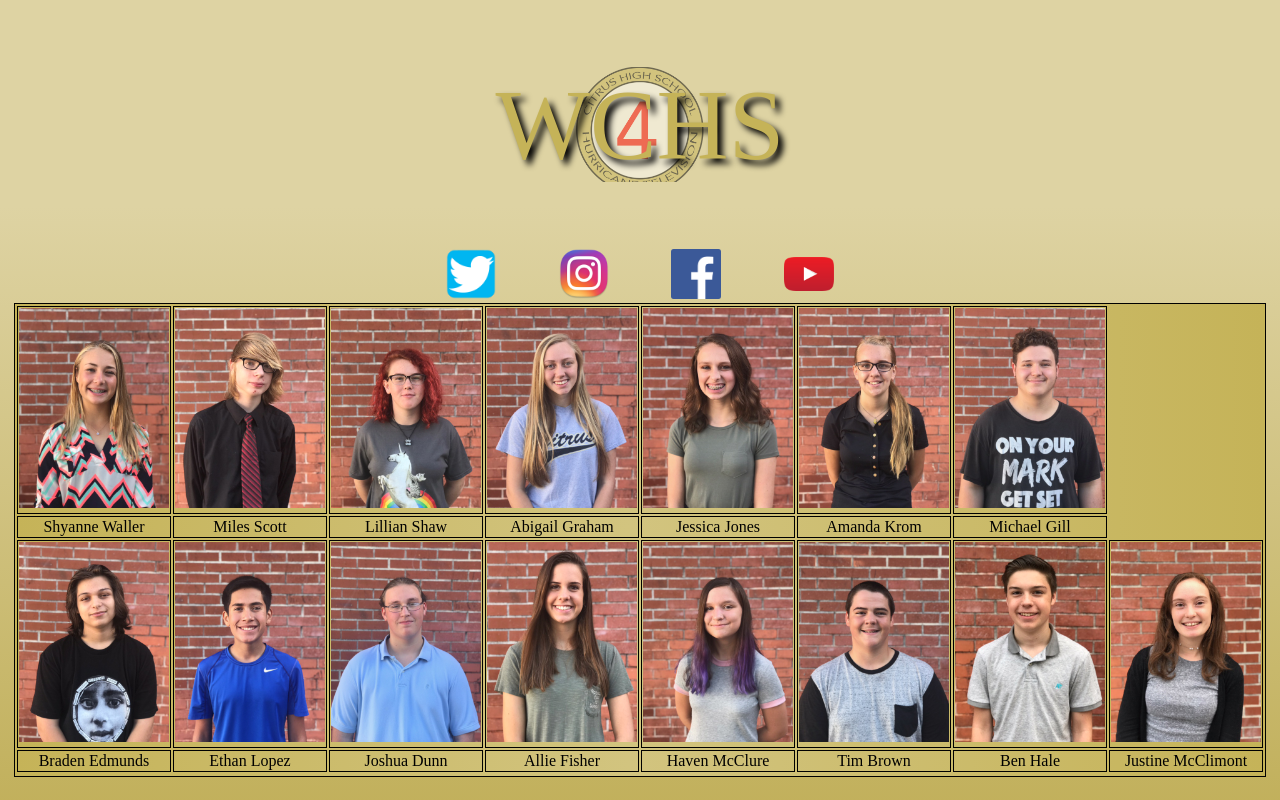
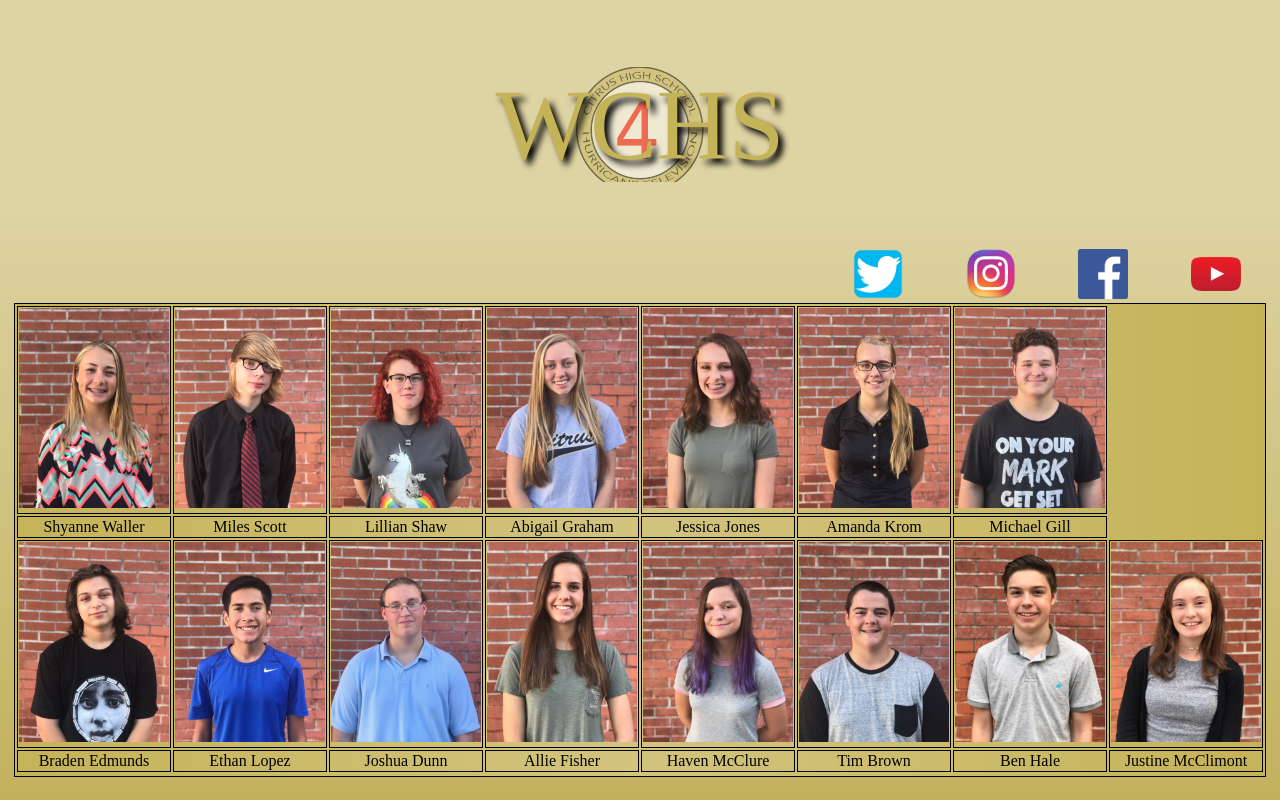
Before and after one commit to ahmadij140/wchs, a plain HTML site: page WCHS/index.html in a window 1280 px wide. Shown: the top 800 px of the page. Drawn offline with nearby package versions, Linux system fonts and the light colour scheme; no server answers.

Commit message:
Testing; 1, 2, 3

```diff
--- a/WCHS/index.html
+++ b/WCHS/index.html
@@ -9,7 +9,7 @@
 
 <body>
 <h1>WCHS</h1>
-<table align="center" width="450" border="0" cellspacing="0" cellpadding="0" style="padding-bottom: 0px">
+<table align="right" width="450" border="0" cellspacing="0" cellpadding="0" style="padding-bottom: 0px">
   <tbody>
     <tr>
    	  <td align="center"><a href="https://twitter.com/wchsnewsch4"><img src="images/Twitter-Download-PNG.png" width="50" alt=""/></a></td>
```
Also changed, not shown: 1 other file.
